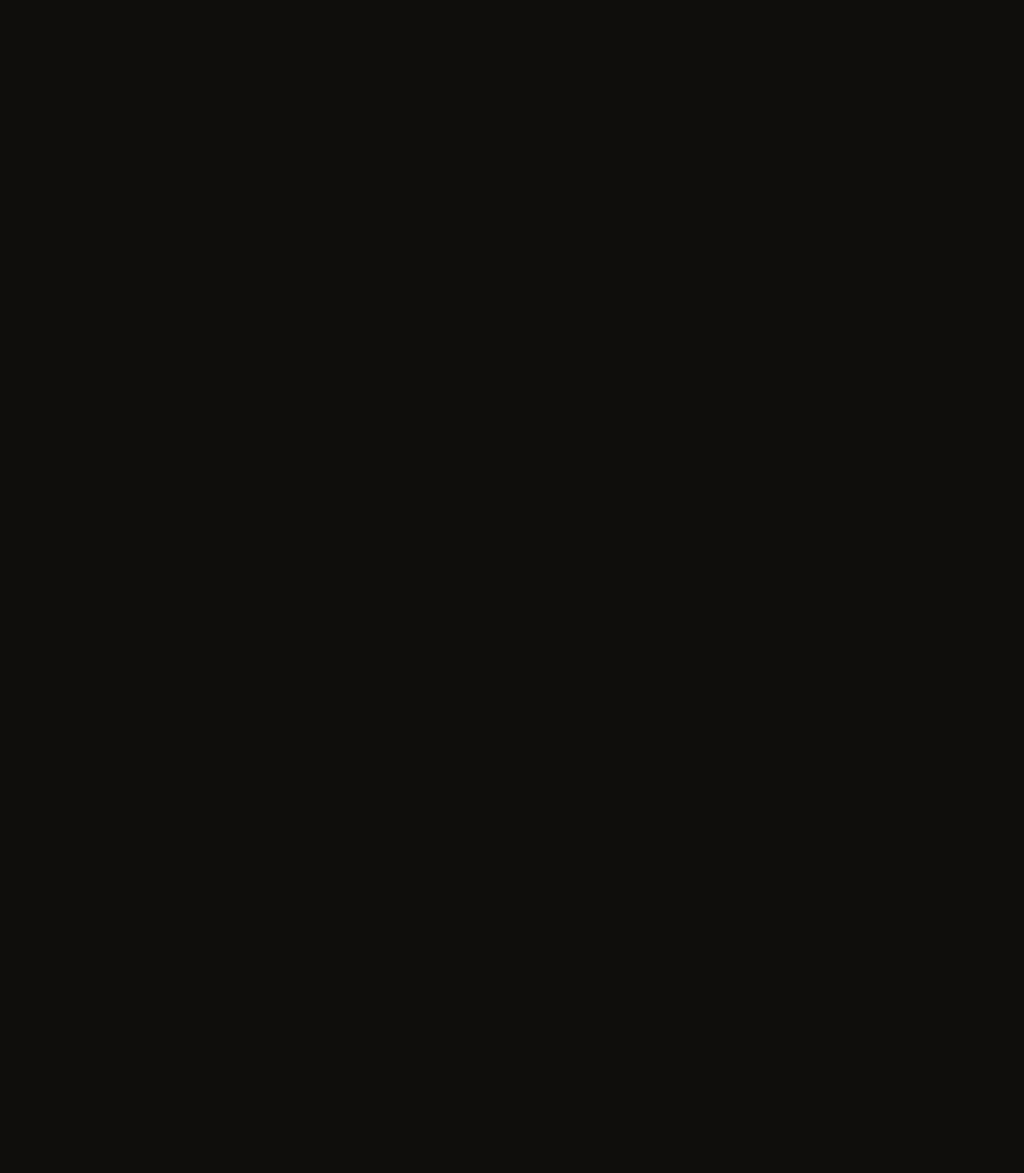
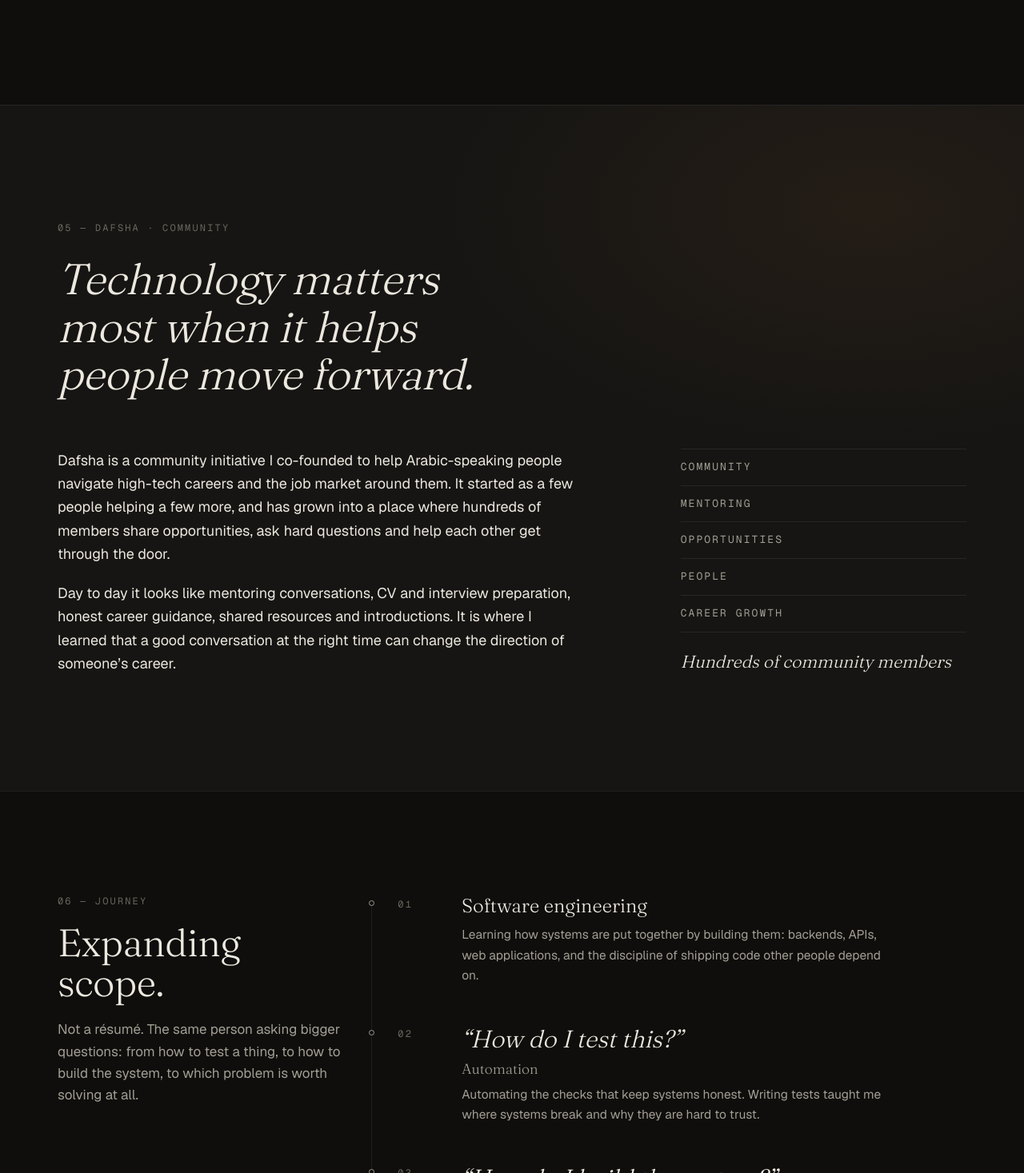
Before and after one commit to nassarMa/mahmood-nassar, a Next.js app: page / in a window 1280 px wide. Shown: the part 7183-8650 px from the top of the page at 80% size. Before the commit the page ends 7314 px from the top, so only its background shows below. Built offline with nearby package versions, Linux system fonts and the light colour scheme; no server answers.

Commit message:
feat(sections): dafsha and journey
Co-Authored-By: Claude Fable 5.1 <noreply@anthropic.com>

```diff
--- a/src/app/globals.css
+++ b/src/app/globals.css
@@ -62,6 +62,19 @@ body {
   }
 }
 
+/* Dafsha: a faint warm wash so the section feels human, not technical. */
+.dafsha::before {
+  content: '';
+  position: absolute;
+  inset: 0;
+  pointer-events: none;
+  background: radial-gradient(
+    60% 50% at 85% 15%,
+    color-mix(in oklab, var(--color-accent) 7%, transparent),
+    transparent 70%
+  );
+}
+
 /* A packet travelling down a vertical line (AI flow). */
 @keyframes packet-drop {
   0% { top: 0; opacity: 0; }
--- a/src/app/page.tsx
+++ b/src/app/page.tsx
@@ -4,6 +4,10 @@ import { CurrentlyBuilding } from '@/components/sections/CurrentlyBuilding'
 import { Work } from '@/components/sections/Work'
 import { Engineering } from '@/components/sections/Engineering'
 import { AI } from '@/components/sections/AI'
+import { Dafsha } from '@/components/sections/Dafsha'
+import { Journey } from '@/components/sections/Journey'
+import { dafsha } from '@/content/dafsha'
+import { journey } from '@/content/journey'
 import { stage } from '@/content/stages'
 import { threads } from '@/content/threads'
 import { projects } from '@/content/projects'
@@ -18,6 +22,7 @@ export default function Home() {
   const work = stage('work')
   const eng = stage('engineering')
   const aiStage = stage('ai')
+  const journeyStage = stage('journey')
   return (
     <>
       <Hero threadCount={threads.length} portraitSrc={portraitSrc()} />
@@ -49,6 +54,18 @@ export default function Home() {
         <Section id={aiStage.id} eyebrow={aiStage.eyebrow} label={aiStage.label} title={ai.title} intro={ai.intro}>
           <AI flow={ai.flow} agents={agents} />
         </Section>
+
+        <Dafsha stage={stage('dafsha')} content={dafsha} />
+
+        <Section
+          id={journeyStage.id}
+          eyebrow={journeyStage.eyebrow}
+          label={journeyStage.label}
+          title="Expanding scope."
+          intro="Not a résumé. The same person asking bigger questions: from how to test a thing, to how to build the system, to which problem is worth solving at all."
+        >
+          <Journey stages={journey} />
+        </Section>
       </main>
     </>
   )
--- /dev/null
+++ b/src/components/sections/Dafsha.tsx
@@ -0,0 +1,52 @@
+import { Eyebrow } from '@/components/ui/Eyebrow'
+import { Reveal } from '@/components/ui/Reveal'
+import type { StageInfo } from '@/content/stages'
+
+type Content = { statement: string; body: string[]; pillars: string[]; scale: string }
+
+/**
+ * The one section that leaves the technical grid: full-width, warmer surface,
+ * larger type, people first. Still a stage on the rail.
+ */
+export function Dafsha({ stage, content }: { stage: StageInfo; content: Content }) {
+  return (
+    <section
+      id={stage.id}
+      data-stage={stage.id}
+      data-stage-label={stage.label}
+      aria-labelledby={`${stage.id}-title`}
+      className="dafsha relative overflow-hidden border-t hairline bg-surface py-24 md:py-36"
+    >
+      <div className="relative mx-auto max-w-[1200px] px-4 md:px-8">
+        <Reveal>
+          <Eyebrow>{stage.eyebrow}</Eyebrow>
+          <h2
+            id={`${stage.id}-title`}
+            className="mt-6 max-w-[18ch] font-display text-[clamp(2.1rem,4.2vw,3.75rem)] font-light italic leading-[1.1] tracking-[-0.01em]"
+          >
+            {content.statement}
+          </h2>
+        </Reveal>
+        <div className="mt-12 grid grid-cols-1 gap-8 md:mt-16 md:grid-cols-12">
+          <Reveal className="md:col-span-7 md:col-start-1">
+            <div className="space-y-5 text-[17px] leading-relaxed md:text-[18px]">
+              {content.body.map((p) => (
+                <p key={p.slice(0, 24)}>{p}</p>
+              ))}
+            </div>
+          </Reveal>
+          <Reveal className="md:col-span-4 md:col-start-9" delay={0.1}>
+            <ul className="border-t hairline">
+              {content.pillars.map((p) => (
+                <li key={p} className="border-b hairline py-3 font-mono text-[13px] uppercase tracking-[0.16em] text-muted">
+                  {p}
+                </li>
+              ))}
+            </ul>
+            <p className="mt-5 font-display text-[1.35rem] font-light italic text-text">{content.scale}</p>
+          </Reveal>
+        </div>
+      </div>
+    </section>
+  )
+}
--- /dev/null
+++ b/src/components/sections/Journey.tsx
@@ -0,0 +1,6 @@
+import type { Stage } from '@/content/types'
+import { JourneyLine } from './JourneyLine'
+
+export function Journey({ stages }: { stages: Stage[] }) {
+  return <JourneyLine stages={stages} />
+}
--- /dev/null
+++ b/src/components/sections/JourneyLine.tsx
@@ -0,0 +1,46 @@
+'use client'
+
+import { useRef } from 'react'
+import { motion, useReducedMotion, useScroll, useSpring } from 'motion/react'
+import type { Stage } from '@/content/types'
+
+/** The pipeline widening: a line drawn by scroll, stages beside it, questions where scope changed. */
+export function JourneyLine({ stages }: { stages: Stage[] }) {
+  const ref = useRef<HTMLOListElement>(null)
+  const reduced = useReducedMotion()
+  const { scrollYProgress } = useScroll({ target: ref, offset: ['start 80%', 'end 60%'] })
+  const scaleY = useSpring(scrollYProgress, { stiffness: 80, damping: 24, mass: 0.4 })
+
+  return (
+    <div className="relative">
+      <span aria-hidden className="absolute bottom-2 left-[3px] top-2 w-px bg-line" />
+      <motion.span
+        aria-hidden
+        className="absolute bottom-2 left-[3px] top-2 w-px origin-top bg-accent/70"
+        style={{ scaleY: reduced ? 1 : scaleY }}
+      />
+      <ol ref={ref} className="space-y-10 md:space-y-12">
+        {stages.map((s, i) => (
+          <li key={s.title} data-journey-stage={s.title} className="relative grid grid-cols-[20px_1fr] gap-x-4 sm:grid-cols-[20px_64px_1fr]">
+            <span aria-hidden className="mt-2 h-[7px] w-[7px] rounded-full border border-muted bg-bg" />
+            <span className="eyebrow pt-1">{String(i + 1).padStart(2, '0')}</span>
+            <div className="col-start-2 sm:col-start-3">
+              {s.question ? (
+                <p
+                  data-journey-question
+                  className="mb-2 font-display text-[1.6rem] font-light italic leading-tight text-text md:text-[1.9rem]"
+                >
+                  “{s.question}”
+                </p>
+              ) : null}
+              <h3 className={`font-display font-light leading-tight ${s.question ? 'text-[1.1rem] text-muted' : 'text-[1.5rem]'}`}>
+                {s.title}
+              </h3>
+              <p className="mt-2 max-w-[52ch] text-[15.5px] leading-relaxed text-muted">{s.body}</p>
+            </div>
+          </li>
+        ))}
+      </ol>
+    </div>
+  )
+}
```
Also changed, not shown: 1 other file (tests, documents, lock files or other folders).
